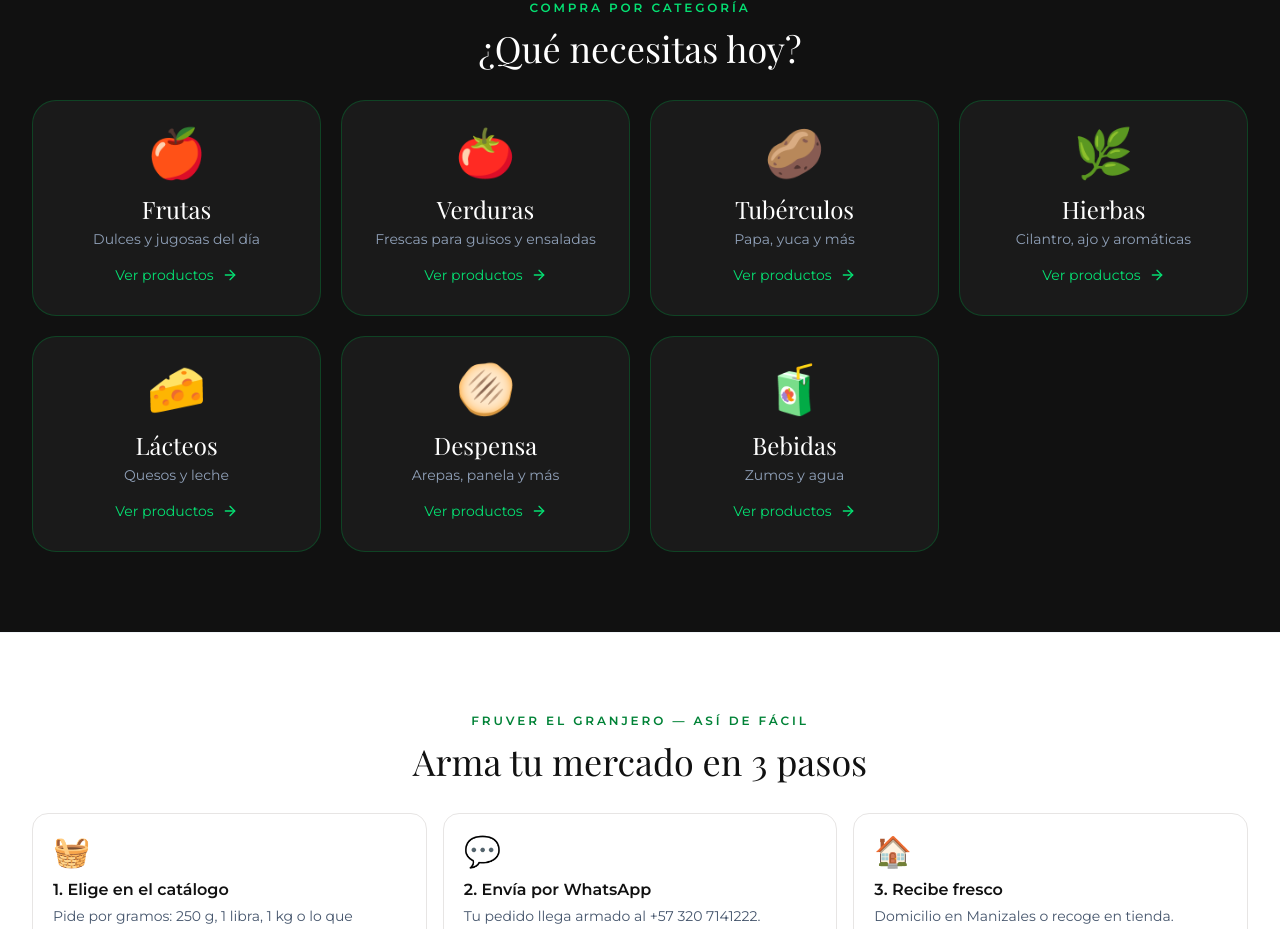
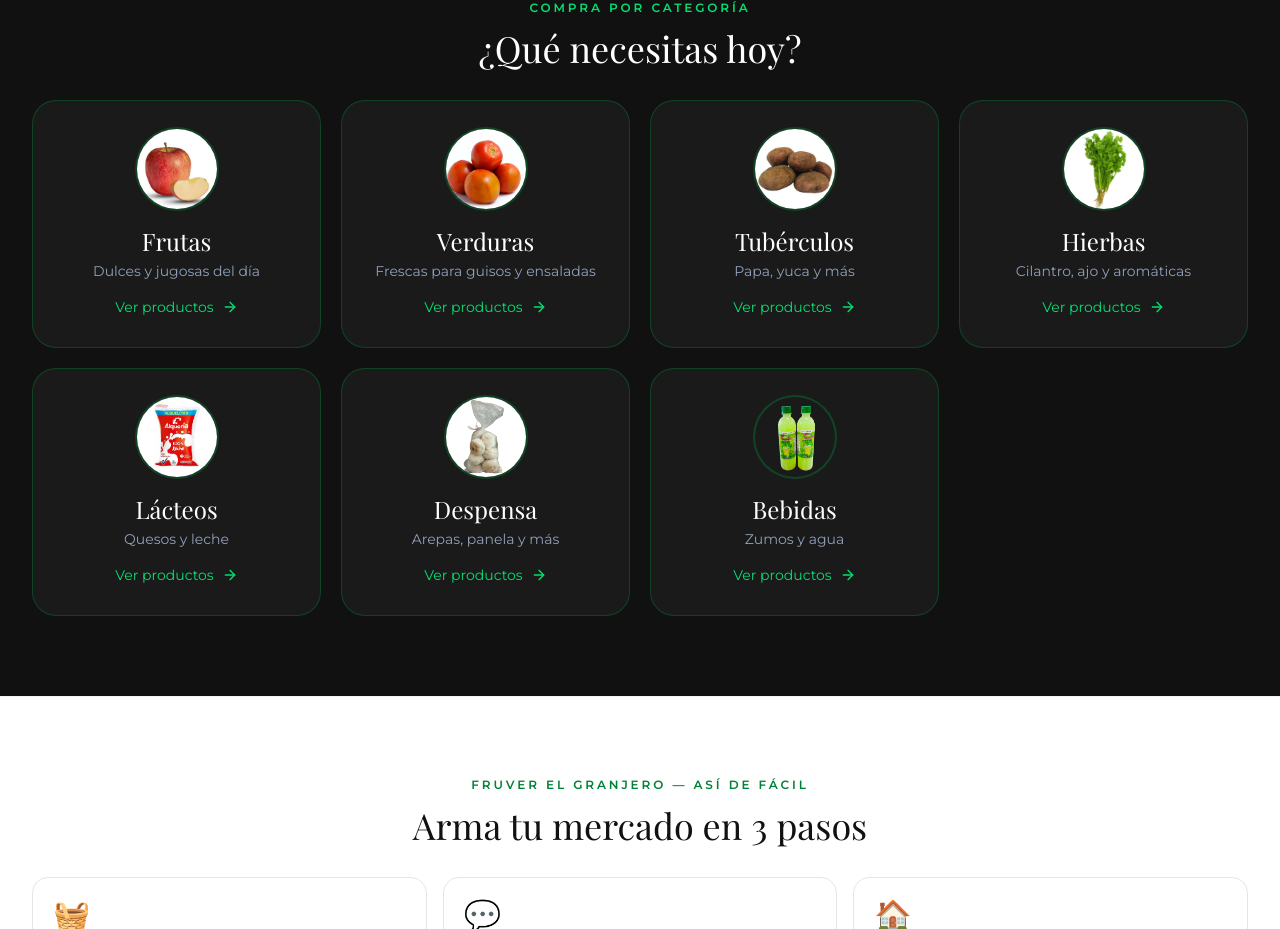
Before and after one commit to LuisEduardo002/FruverCatalogo, a React (Vite) app: page / in a window 1280 px wide. Shown: the part 1699-2628 px from the top of the page. Built offline with nearby package versions, Linux system fonts and the light colour scheme; no server answers.

Commit message:
Categorias con foto y frijol a verduras

```diff
--- a/src/data/productos.js
+++ b/src/data/productos.js
@@ -1144,7 +1144,7 @@ export const productos = [
   {
     id: 96,
     nombre: 'Fríjol',
-    categoria: 'Despensa',
+    categoria: 'Verduras',
     precioPorKg: 9500,
     descripcion: 'Fríjol seco para el del domingo.',
     emoji: '🫘',
--- a/src/pages/Home.jsx
+++ b/src/pages/Home.jsx
@@ -13,17 +13,24 @@ import useSEO from '../hooks/useSEO';
 import { ArrowRight, ChevronLeft, ChevronRight, Clock, Leaf, MapPin, MessageCircle, Truck } from 'lucide-react';
 import banner1 from '../IMAGENES/banner1.png';
 import banner2 from '../IMAGENES/banner2.png';
+import catFrutas from '../IMAGENES/manzana roja.jpg';
+import catVerduras from '../IMAGENES/tomate chonto.jpg';
+import catTuberculos from '../IMAGENES/papa parda.jpg';
+import catHierbas from '../IMAGENES/cilantro.jpg';
+import catLacteos from '../IMAGENES/leche alqueria entera 1lt.jpg';
+import catDespensa from '../IMAGENES/arepas congo.png';
+import catBebidas from '../IMAGENES/zumo 500 ml.png';
 
 const HERO_SLIDES = [banner1, banner2];
 
 const CATEGORY_CARDS = [
-  { nombre: 'Frutas', emoji: '🍎', texto: 'Dulces y jugosas del día', to: '/catalogo?categoria=Frutas' },
-  { nombre: 'Verduras', emoji: '🍅', texto: 'Frescas para guisos y ensaladas', to: '/catalogo?categoria=Verduras' },
-  { nombre: 'Tubérculos', emoji: '🥔', texto: 'Papa, yuca y más', to: '/catalogo?categoria=Tubérculos' },
-  { nombre: 'Hierbas', emoji: '🌿', texto: 'Cilantro, ajo y aromáticas', to: '/catalogo?categoria=Hierbas' },
-  { nombre: 'Lácteos', emoji: '🧀', texto: 'Quesos y leche', to: '/catalogo?categoria=Lácteos' },
-  { nombre: 'Despensa', emoji: '🫓', texto: 'Arepas, panela y más', to: '/catalogo?categoria=Despensa' },
-  { nombre: 'Bebidas', emoji: '🧃', texto: 'Zumos y agua', to: '/catalogo?categoria=Bebidas' },
+  { nombre: 'Frutas', img: catFrutas, texto: 'Dulces y jugosas del día', to: '/catalogo?categoria=Frutas' },
+  { nombre: 'Verduras', img: catVerduras, texto: 'Frescas para guisos y ensaladas', to: '/catalogo?categoria=Verduras' },
+  { nombre: 'Tubérculos', img: catTuberculos, texto: 'Papa, yuca y más', to: '/catalogo?categoria=Tubérculos' },
+  { nombre: 'Hierbas', img: catHierbas, texto: 'Cilantro, ajo y aromáticas', to: '/catalogo?categoria=Hierbas' },
+  { nombre: 'Lácteos', img: catLacteos, texto: 'Quesos y leche', to: '/catalogo?categoria=Lácteos' },
+  { nombre: 'Despensa', img: catDespensa, texto: 'Arepas, panela y más', to: '/catalogo?categoria=Despensa' },
+  { nombre: 'Bebidas', img: catBebidas, texto: 'Zumos y agua', to: '/catalogo?categoria=Bebidas' },
 ];
 
 export default function Home() {
@@ -171,7 +178,7 @@ export default function Home() {
           <div className="grid gap-5 sm:grid-cols-2 lg:grid-cols-4">
             {CATEGORY_CARDS.map((cat) => (
               <Link key={cat.nombre} to={cat.to} className="group rounded-3xl border border-green-700/40 bg-white/[0.04] p-7 text-center transition hover:bg-white/[0.08]">
-                <div className="text-5xl transition group-hover:scale-110">{cat.emoji}</div>
+                <img src={cat.img} alt={cat.nombre} loading="lazy" className="mx-auto h-20 w-20 rounded-full object-cover ring-2 ring-green-700/40 transition group-hover:scale-110 group-hover:ring-green-400" />
                 <h3 className="mt-4 font-serif text-2xl text-white">{cat.nombre}</h3>
                 <p className="mt-1 text-sm text-slate-400">{cat.texto}</p>
                 <span className="mt-4 inline-flex items-center gap-2 text-sm text-green-400">Ver productos <ArrowRight className="h-4 w-4" /></span>
```
Also changed, not shown: 1 other file (tests, documents, lock files or other folders).
